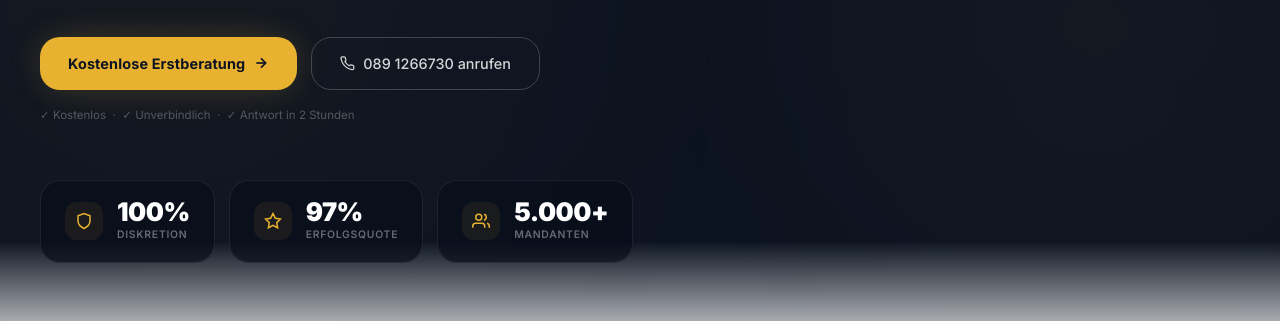
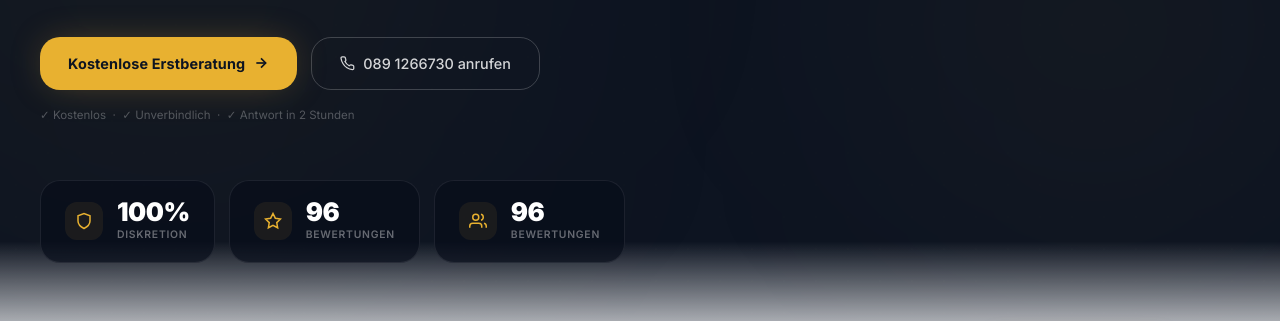
Before and after one commit to systemsforfuture/rechtsanwalt-mathias-grasel-munich, a plain HTML site: page index.html in a window 1280 px wide. Shown: the part 479-800 px from the top of the page. Drawn offline with nearby package versions, Linux system fonts and the light colour scheme.

Commit message:
fix: remove fake stats, real reviews count, fix impressum title

```diff
--- a/index.html
+++ b/index.html
@@ -445,11 +445,11 @@
         </div>
         <div class="stat-card glass-dark">
           <div class="stat-icon"><svg viewBox="0 0 24 24" fill="none" stroke="currentColor" stroke-width="2"><polygon points="12 2 15.09 8.26 22 9.27 17 14.14 18.18 21.02 12 17.77 5.82 21.02 7 14.14 2 9.27 8.91 8.26 12 2"/></svg></div>
-          <div><div class="stat-n" id="stat-success">97%</div><div class="stat-l">Erfolgsquote</div></div>
+          <div><div class="stat-n" id="stat-success">96</div><div class="stat-l">Bewertungen</div></div>
         </div>
         <div class="stat-card glass-dark">
           <div class="stat-icon"><svg viewBox="0 0 24 24" fill="none" stroke="currentColor" stroke-width="2"><path d="M17 21v-2a4 4 0 0 0-4-4H5a4 4 0 0 0-4 4v2"/><circle cx="9" cy="7" r="4"/><path d="M23 21v-2a4 4 0 0 0-3-3.87M16 3.13a4 4 0 0 1 0 7.75"/></svg></div>
-          <div><div class="stat-n" id="stat-clients">5.000+</div><div class="stat-l">Mandanten</div></div>
+          <div><div class="stat-n" id="stat-clients">96</div><div class="stat-l">Bewertungen</div></div>
         </div>
       </div>
     </div>
@@ -648,8 +648,8 @@
           <span class="process-step-badge">04</span>
         </div>
         <h3>Erfolgreicher Abschluss</h3>
-        <p>97% Erfolgsquote: Wir kämpfen bis zum bestmöglichen Ergebnis für Sie.</p>
-        <span class="process-highlight">97% Erfolgsquote</span>
+        <p>Konsequent und persönlich — wir kämpfen für Ihr bestmögliches Ergebnis.</p>
+        <span class="process-highlight">Ihr Recht durchsetzen</span>
       </div>
     </div>
     <div style="text-align:center" class="rv">
@@ -691,12 +691,12 @@
         <div class="about-box glass-dark" style="position:relative">
           <div class="about-box-accent"></div>
           <div style="position:relative">
-            <div class="about-main-num gold-text" id="about-years">25+</div>
-            <div class="about-main-lbl">Jahre Erfahrung</div>
+            <div class="about-main-num gold-text" id="about-years">Ihre<br>Kanzlei</div>
+            <div class="about-main-lbl">vor Ort</div>
             <div class="about-stats-grid">
               <div class="about-stat-card"><span class="about-stat-n">100%</span><span class="about-stat-l">Persönlich</span></div>
-              <div class="about-stat-card"><span class="about-stat-n" id="about-mandates">5.000+</span><span class="about-stat-l">Mandate</span></div>
-              <div class="about-stat-card"><span class="about-stat-n">97%</span><span class="about-stat-l">Erfolgsquote</span></div>
+              <div class="about-stat-card"><span class="about-stat-n" id="about-mandates">96</span><span class="about-stat-l">Bewertungen</span></div>
+              <div class="about-stat-card"><span class="about-stat-n">96</span><span class="about-stat-l">Bewertungen</span></div>
               <div class="about-stat-card"><span class="about-stat-n">4.9★</span><span class="about-stat-l">Bewertung</span></div>
             </div>
           </div>
@@ -722,7 +722,7 @@
         <div class="trust-point"><div class="trust-point-icon"><svg viewBox="0 0 24 24" fill="none" stroke="currentColor" stroke-width="2" width="18" height="18"><path d="M12 22s8-4 8-10V5l-8-3-8 3v7c0 6 8 10 8 10z"/></svg></div><h4>Anwaltsgeheimnis</h4><p>Absolute Vertraulichkeit in jedem Fall</p></div>
         <div class="trust-point"><div class="trust-point-icon"><svg viewBox="0 0 24 24" fill="none" stroke="currentColor" stroke-width="2" width="18" height="18"><circle cx="12" cy="12" r="10"/><polyline points="12 6 12 12 16 14"/></svg></div><h4>24h Erreichbarkeit</h4><p>Notfall-Hotline für dringende Fälle</p></div>
         <div class="trust-point"><div class="trust-point-icon"><svg viewBox="0 0 24 24" fill="none" stroke="currentColor" stroke-width="2" width="18" height="18"><polygon points="12 2 15.09 8.26 22 9.27 17 14.14 18.18 21.02 12 17.77 5.82 21.02 7 14.14 2 9.27 8.91 8.26 12 2"/></svg></div><h4>Fachanwälte</h4><p>Zertifizierte Spezialisten pro Rechtsgebiet</p></div>
-        <div class="trust-point"><div class="trust-point-icon"><svg viewBox="0 0 24 24" fill="none" stroke="currentColor" stroke-width="2" width="18" height="18"><polyline points="23 6 13.5 15.5 8.5 10.5 1 18"/><polyline points="17 6 23 6 23 12"/></svg></div><h4>97% Erfolgsquote</h4><p>Nachweislich überdurchschnittliche Ergebnisse</p></div>
+        <div class="trust-point"><div class="trust-point-icon"><svg viewBox="0 0 24 24" fill="none" stroke="currentColor" stroke-width="2" width="18" height="18"><polyline points="23 6 13.5 15.5 8.5 10.5 1 18"/><polyline points="17 6 23 6 23 12"/></svg></div><h4>Voller Einsatz</h4><p>Konsequente Durchsetzung Ihrer Rechte</p></div>
         <div class="trust-point"><div class="trust-point-icon"><svg viewBox="0 0 24 24" fill="none" stroke="currentColor" stroke-width="2" width="18" height="18"><rect x="3" y="11" width="18" height="11" rx="2" ry="2"/><path d="M7 11V7a5 5 0 0 1 10 0v4"/></svg></div><h4>DSGVO-konform</h4><p>Höchste Datenschutzstandards</p></div>
         <div class="trust-point"><div class="trust-point-icon"><svg viewBox="0 0 24 24" fill="none" stroke="currentColor" stroke-width="2" width="18" height="18"><path d="M17 21v-2a4 4 0 0 0-4-4H5a4 4 0 0 0-4 4v2"/><circle cx="9" cy="7" r="4"/><path d="M23 21v-2a4 4 0 0 0-3-3.87M16 3.13a4 4 0 0 1 0 7.75"/></svg></div><h4>Persönlich</h4><p>Fester Ansprechpartner ab Tag eins</p></div>
       </div>
@@ -783,7 +783,7 @@
         </div>
         <div class="faq-item">
           <button class="faq-btn"><span class="faq-btn-text">Wie ist die Erfolgsquote Ihrer Kanzlei?</span><svg class="faq-chev" viewBox="0 0 24 24" fill="none" stroke="currentColor" stroke-width="2"><polyline points="6 9 12 15 18 9"/></svg></button>
-          <div class="faq-answer"><p class="faq-answer-text">Wir erreichen eine Erfolgsquote von 97% — ob durch außergerichtliche Einigungen oder Gerichtsverfahren. Jeder Fall wird individuell mit einer maßgeschneiderten Strategie bearbeitet.</p></div>
+          <div class="faq-answer"><p class="faq-answer-text">Wir setzen Ihre Rechte konsequent durch — ob durch außergerichtliche Einigungen oder Gerichtsverfahren. Jeder Fall wird individuell mit einer maßgeschneiderten Strategie bearbeitet.</p></div>
         </div>
         <div class="faq-item">
           <button class="faq-btn"><span class="faq-btn-text">Wie funktioniert das Mandanten-Portal?</span><svg class="faq-chev" viewBox="0 0 24 24" fill="none" stroke="currentColor" stroke-width="2"><polyline points="6 9 12 15 18 9"/></svg></button>
@@ -879,8 +879,8 @@
     <div class="foot-bottom">
       <p class="foot-copy">&copy; 2026 Rechtsanwalt Mathias Grasel &middot; Alle Rechte vorbehalten</p>
       <div class="foot-legal">
-        <a href="#kontakt" title="Impressum wird bei Beauftragung eingerichtet">Impressum</a>
-        <a href="#kontakt" title="Datenschutz wird bei Beauftragung eingerichtet">Datenschutzerklärung</a>
+        <a href="#kontakt" >Impressum</a>
+        <a href="#kontakt" >Datenschutzerklärung</a>
         <span style="opacity:.35;font-size:.73rem;margin-left:6px">· Demo-Website</span>
       </div>
     </div>
```
